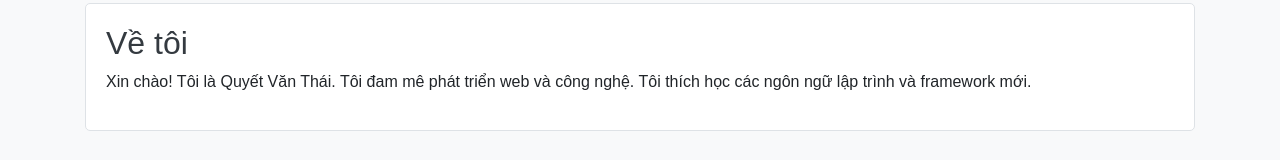
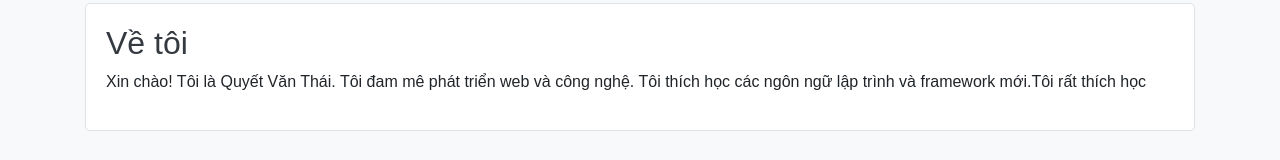
Before and after one commit to QuyetVanThai/QuyetVanThai.github.io, a plain HTML site: page index.html in a window 1280 px wide. Shown: the part 221-381 px from the top of the page. Drawn offline with nearby package versions, Linux system fonts and the light colour scheme; files that its build step writes are made by us from their sources; files whose address does not match are found by name.

Commit message:
Update index.html

```diff
--- a/index.html
+++ b/index.html
@@ -15,7 +15,7 @@
         </header>
         <section>
             <h2>Về tôi</h2>
-            <p>Xin chào! Tôi là Quyết Văn Thái. Tôi đam mê phát triển web và công nghệ. Tôi thích học các ngôn ngữ lập trình và framework mới.</p>
+            <p>Xin chào! Tôi là Quyết Văn Thái. Tôi đam mê phát triển web và công nghệ. Tôi thích học các ngôn ngữ lập trình và framework mới.Tôi rất thích học</p>
         </section>
         <section>
             <h2>Liên hệ</h2>
```
